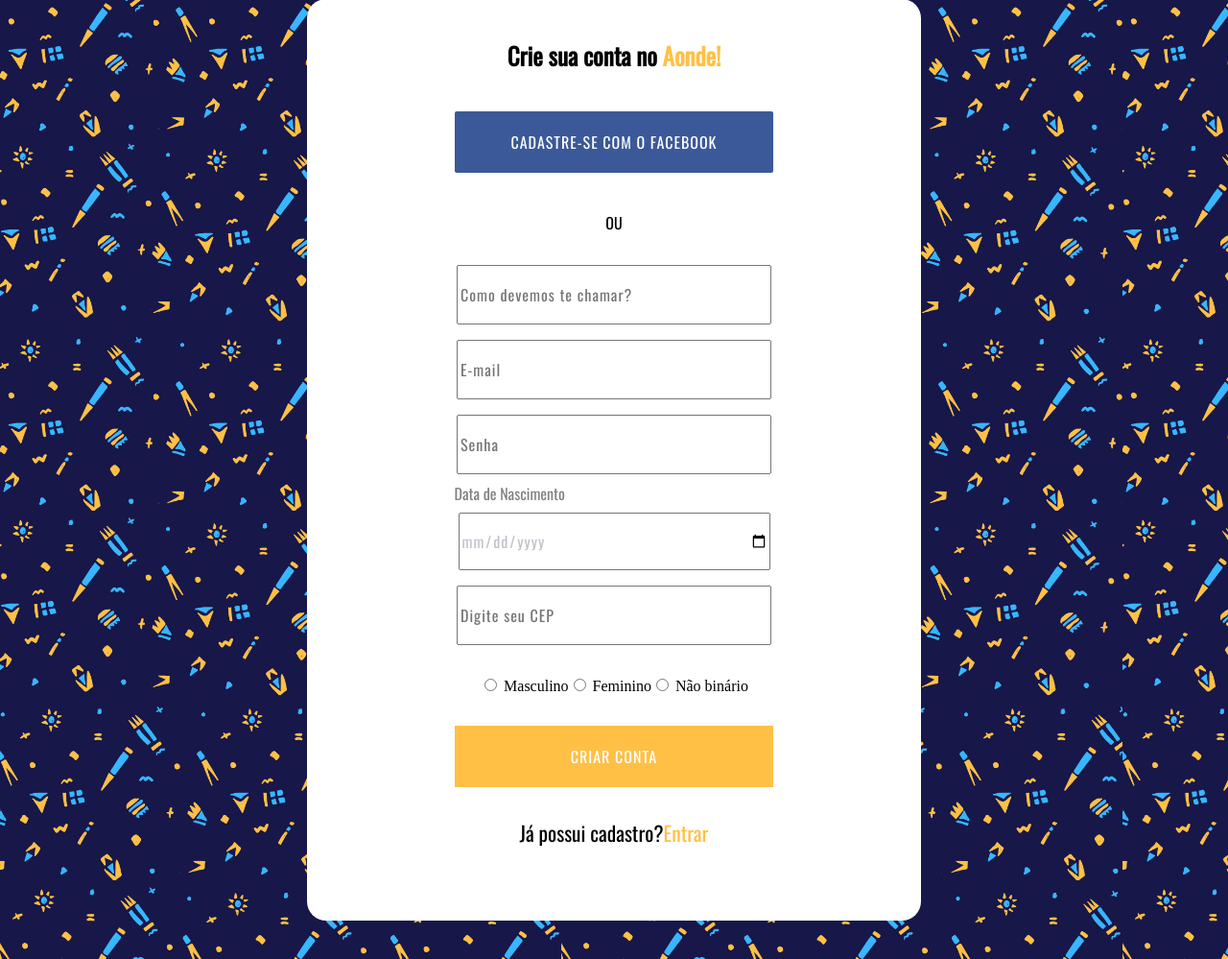
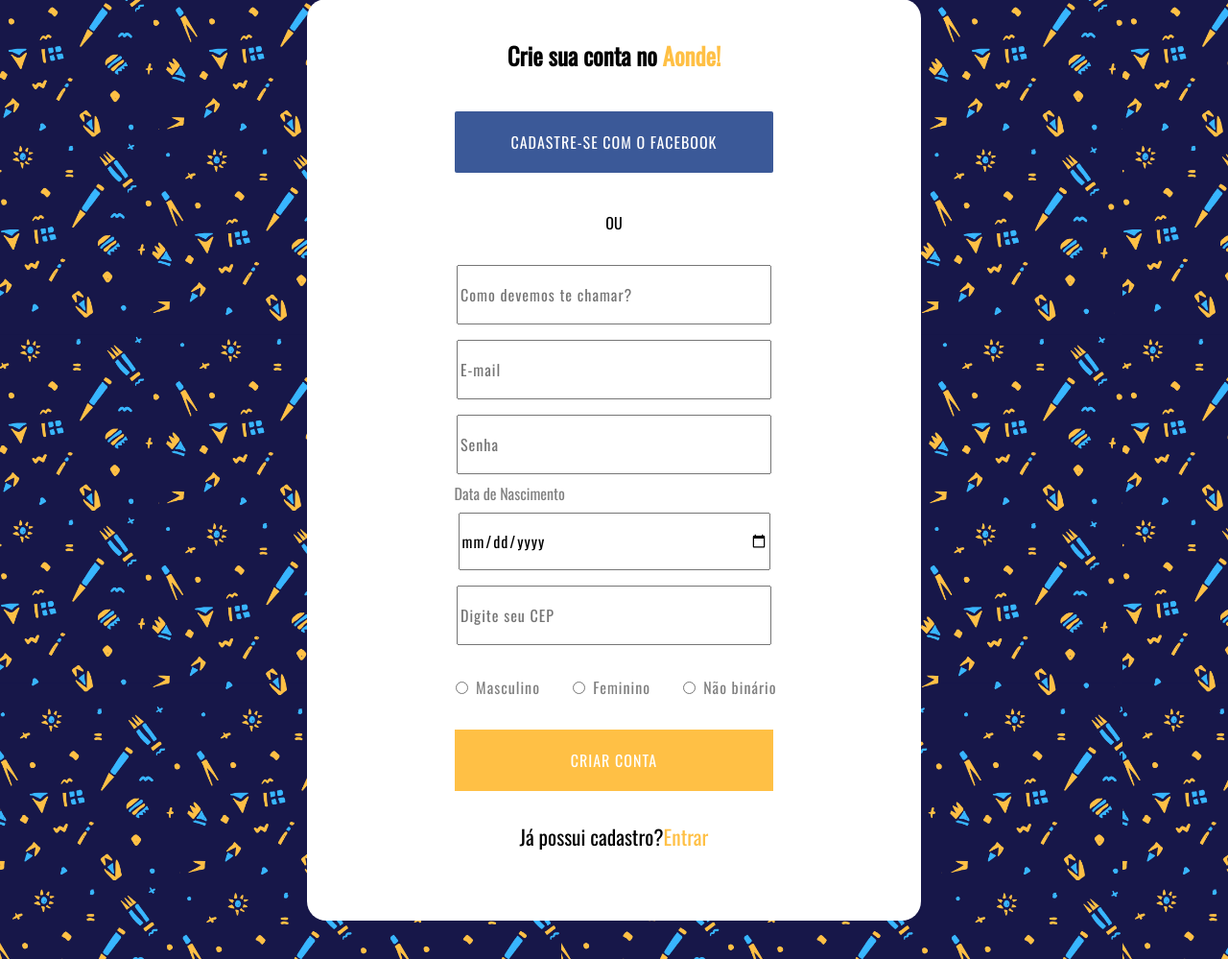
Before and after one commit to muriloignaccio/Aonde, a Django app: page /cadastro/ in a window 1280 px wide. Shown: the part 41-1040 px from the top of the page at 96% size. Run offline with Django 3.2, Linux system fonts and the light colour scheme; some web fonts are replaced.

Commit message:
Arrumar os inputs tipo radio

```diff
--- a/website/static/css/cadastro.css
+++ b/website/static/css/cadastro.css
@@ -50,7 +50,6 @@ form{
 }
 form > input{
     font-size: 12pt;
-    color: #c3c0c9;
     letter-spacing: 1px;
     font-family: 'Oswald', sans-serif;
     margin: 1vh 0;
@@ -108,7 +107,10 @@ span{
     flex-direction: column;
     font-size: 12pt;
     margin: 3vh 0;
-    width: 85%
+    width: 85%;
+    color: gray;
+    letter-spacing: 1px;
+    font-family: 'Oswald', sans-serif;
 }
 @media(min-width: 768px){
     body > div{
@@ -133,8 +135,8 @@ span{
     }
     .escolhas{
         flex-direction: row;
-        width: 100%;
-        justify-content: center;
+        width: 53%;
+        justify-content: space-between;
     }
     input[type="submit"]{
         cursor: pointer;
```
